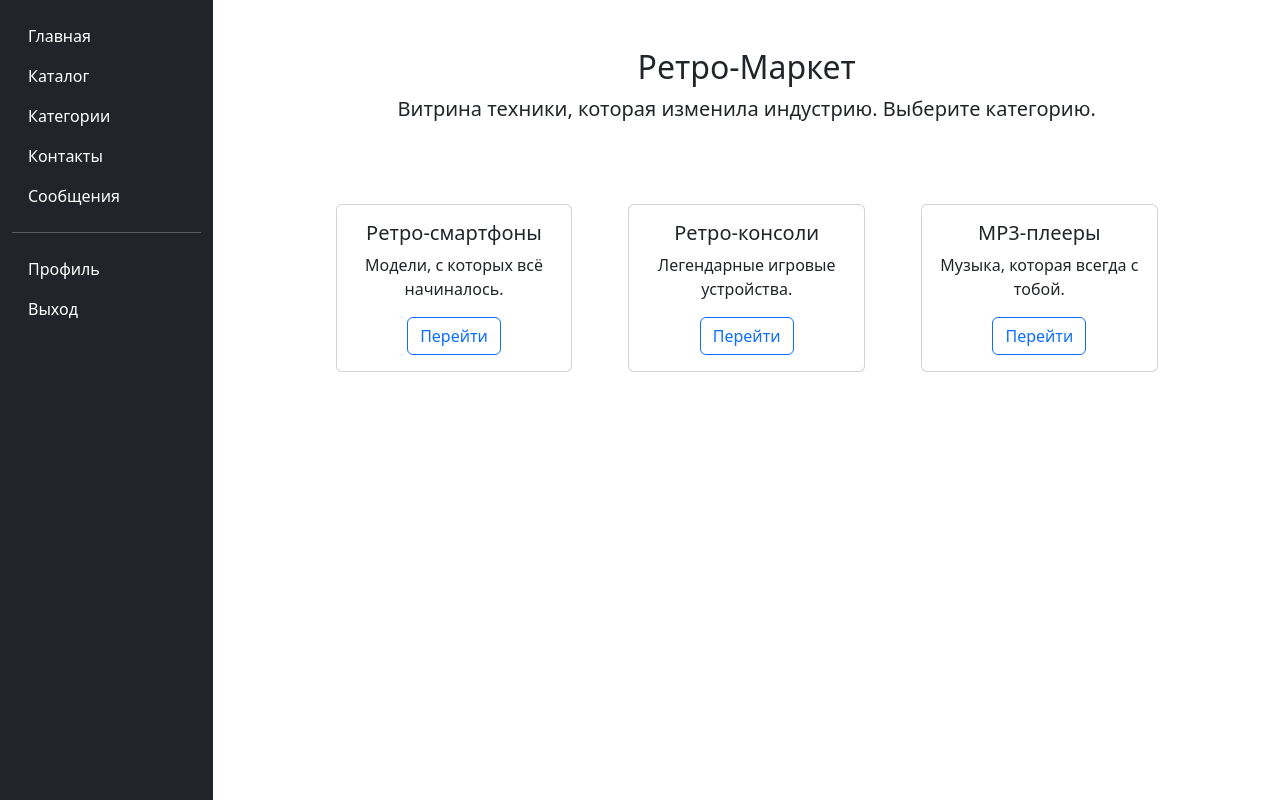
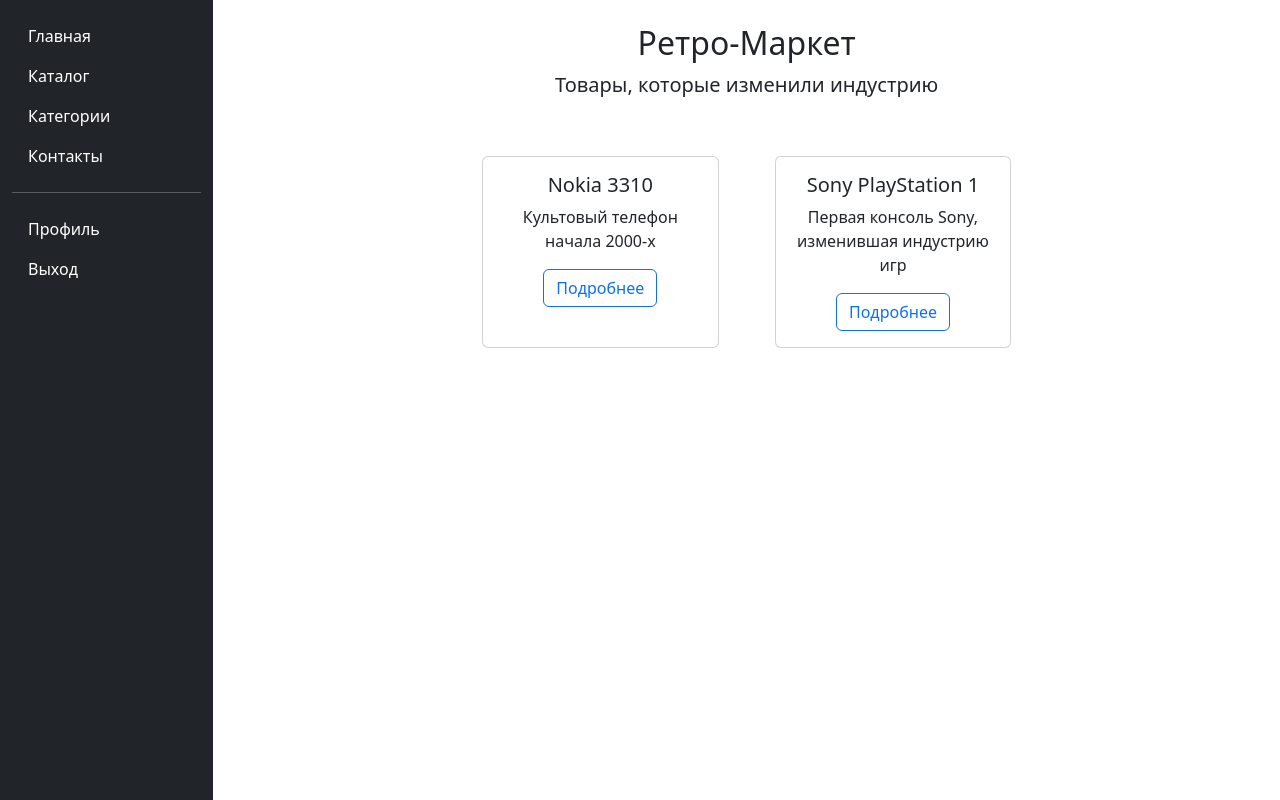
Before and after one commit to Lexish-ru/Module_6, a Django app: page / in a window 1280 px wide. Run offline with Django 5.2, Linux system fonts and the light colour scheme; data comes from the database, SQL or seed files in the repository.

Commit message:
HW_24_обновлён index.html

```diff
--- a/catalog/templates/catalog/index.html
+++ b/catalog/templates/catalog/index.html
@@ -1,10 +1,9 @@
 <!DOCTYPE html>
-
 <html lang="ru">
 <head>
-<meta charset="utf-8"/>
+  <meta charset="UTF-8">
   <title>Главная</title>
-<link href="https://cdn.jsdelivr.net/npm/bootstrap@5.3.2/dist/css/bootstrap.min.css" rel="stylesheet"/>
+  <link href="https://cdn.jsdelivr.net/npm/bootstrap@5.3.2/dist/css/bootstrap.min.css" rel="stylesheet">
 </head>
 <body>
   <div class="container-fluid">
@@ -12,13 +11,12 @@
       <nav class="col-md-2 d-none d-md-block bg-dark text-white min-vh-100">
         <div class="position-sticky pt-3">
           <ul class="nav flex-column">
-<li class="nav-item"><a class="nav-link text-white" href="{% url 'home' %}">Главная</a></li>
-<li class="nav-item"><a class="nav-link text-white" href="{% url 'catalog' %}">Каталог</a></li>
-<li class="nav-item"><a class="nav-link text-white" href="{% url 'category' %}">Категории</a></li>
-<li class="nav-item"><a class="nav-link text-white" href="{% url 'contacts' %}">Контакты</a></li>
-<li class="nav-item"><a class="nav-link active text-white" href="{% url 'messages' %}">Сообщения</a></li>
+            <li class="nav-item"><a class="nav-link active text-white" href="/">Главная</a></li>
+            <li class="nav-item"><a class="nav-link text-white" href="/catalog/">Каталог</a></li>
+            <li class="nav-item"><a class="nav-link text-white" href="/category/">Категории</a></li>
+            <li class="nav-item"><a class="nav-link text-white" href="/contacts/">Контакты</a></li>
           </ul>
-<hr/>
+          <hr>
           <ul class="nav flex-column">
             <li class="nav-item"><a class="nav-link text-white" href="#">Профиль</a></li>
             <li class="nav-item"><a class="nav-link text-white" href="#">Выход</a></li>
@@ -26,38 +24,26 @@
         </div>
       </nav>
       <main class="col-md-10 ms-sm-auto px-4">
-<div class="py-5 text-center">
+        <div class="py-4 text-center">
           <h2>Ретро-Маркет</h2>
-<p class="lead">Витрина техники, которая изменила индустрию. Выберите категорию.</p>
+          <p class="lead">Товары, которые изменили индустрию</p>
         </div>
+
         <div class="row justify-content-center">
+          {% for product in products %}
             <div class="col-md-3 m-3">
               <div class="card text-center h-100">
+                {% if product.image %}
+                  <img src="{{ product.image.url }}" class="card-img-top" alt="{{ product.name }}">
+                {% endif %}
                 <div class="card-body">
-<h5 class="card-title">Ретро-смартфоны</h5>
-<p class="card-text">Модели, с которых всё начиналось.</p>
-<a class="btn btn-outline-primary" href="category.html">Перейти</a>
+                  <h5 class="card-title">{{ product.name }}</h5>
+                  <p class="card-text">{{ product.description|truncatechars:100 }}</p>
+                  <a href="{% url 'product_detail' product.pk %}" class="btn btn-outline-primary">Подробнее</a>
                 </div>
               </div>
             </div>
-<div class="col-md-3 m-3">
-<div class="card text-center h-100">
-<div class="card-body">
-<h5 class="card-title">Ретро-консоли</h5>
-<p class="card-text">Легендарные игровые устройства.</p>
-<a class="btn btn-outline-primary" href="catalog.html">Перейти</a>
-</div>
-</div>
-</div>
-<div class="col-md-3 m-3">
-<div class="card text-center h-100">
-              <div class="card-body">
-<h5 class="card-title">MP3-плееры</h5>
-<p class="card-text">Музыка, которая всегда с тобой.</p>
-<a class="btn btn-outline-primary" href="catalog.html">Перейти</a>
-</div>
-</div>
-</div>
+          {% endfor %}
         </div>
       </main>
     </div>
```
Lines whose indentation alone changed are shown as unchanged.
